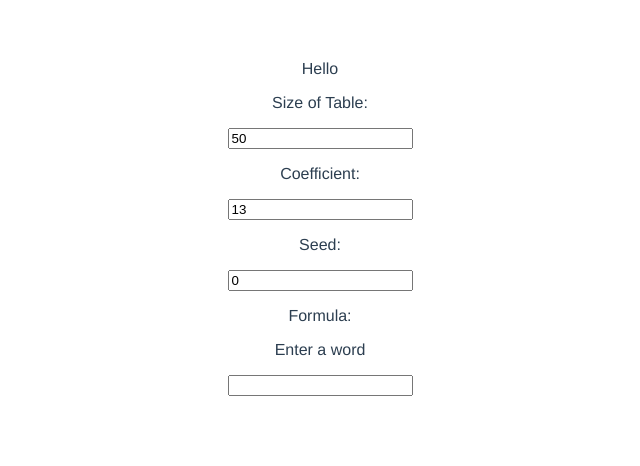
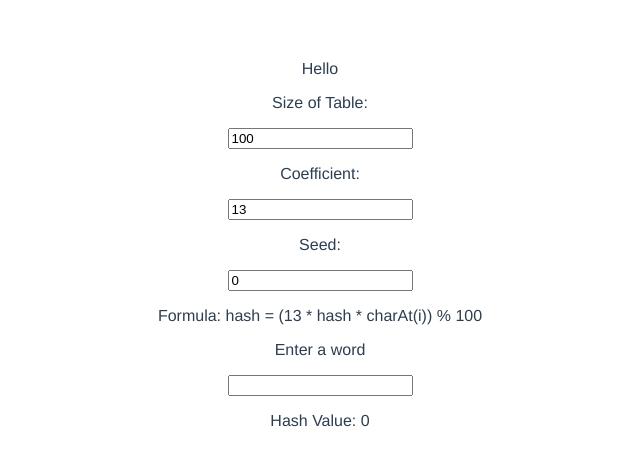
Before and after one commit to dbonnett/Hash-Function-Application-Front-end-, a Vue app in the folder hash-function/: page / in a window 1280 px wide. Shown: the top 466 px of the page, without its empty margins (320-960 px from the left). Built offline with nearby package versions, Linux system fonts and the light colour scheme.

Commit message:
formula in place, computed value not yet working

```diff
--- a/hash-function/src/components/FormulaInput.vue
+++ b/hash-function/src/components/FormulaInput.vue
@@ -5,13 +5,14 @@
     <p>Size of Table: </p>
     <input type="number" v-model="sizeOfTable"/>
     <p>Coefficient: </p>
-    <input type="number" value="13"/>
+    <input type="number" v-model="coefficient"/>
     <p>Seed: </p>
-    <input type="number" value="0"/>
+    <input type="number" v-model="seed"/>
 
-    <p>Formula: </p>
+    <p>Formula: hash = ({{ coefficient }} * hash * charAt(i)) % {{ sizeOfTable }}</p>
     <p>Enter a word</p>
-    <input type="text">
+    <input type="text" v-model="word">
+    <p>Hash Value: {{ hash }}</p>
   </div>
 </template>
 
@@ -20,8 +21,19 @@ export default {
     name: 'FormulaInput',
     data() {
       return {
-        sizeOfTable: 50,
-        coefficient: 13
+        sizeOfTable: 100,
+        coefficient: 13,
+        seed: 0,
+        word: ""
+      }
+    },
+    computed: {
+      hash() {
+        let h = 0;
+        for (let i = 0; i < this.word.length; i++) {
+          h = (h * this.coefficient * this.word.charAt(i)) % this.sizeOfTable;
+        }
+        return h;
       }
     }
 }
```
